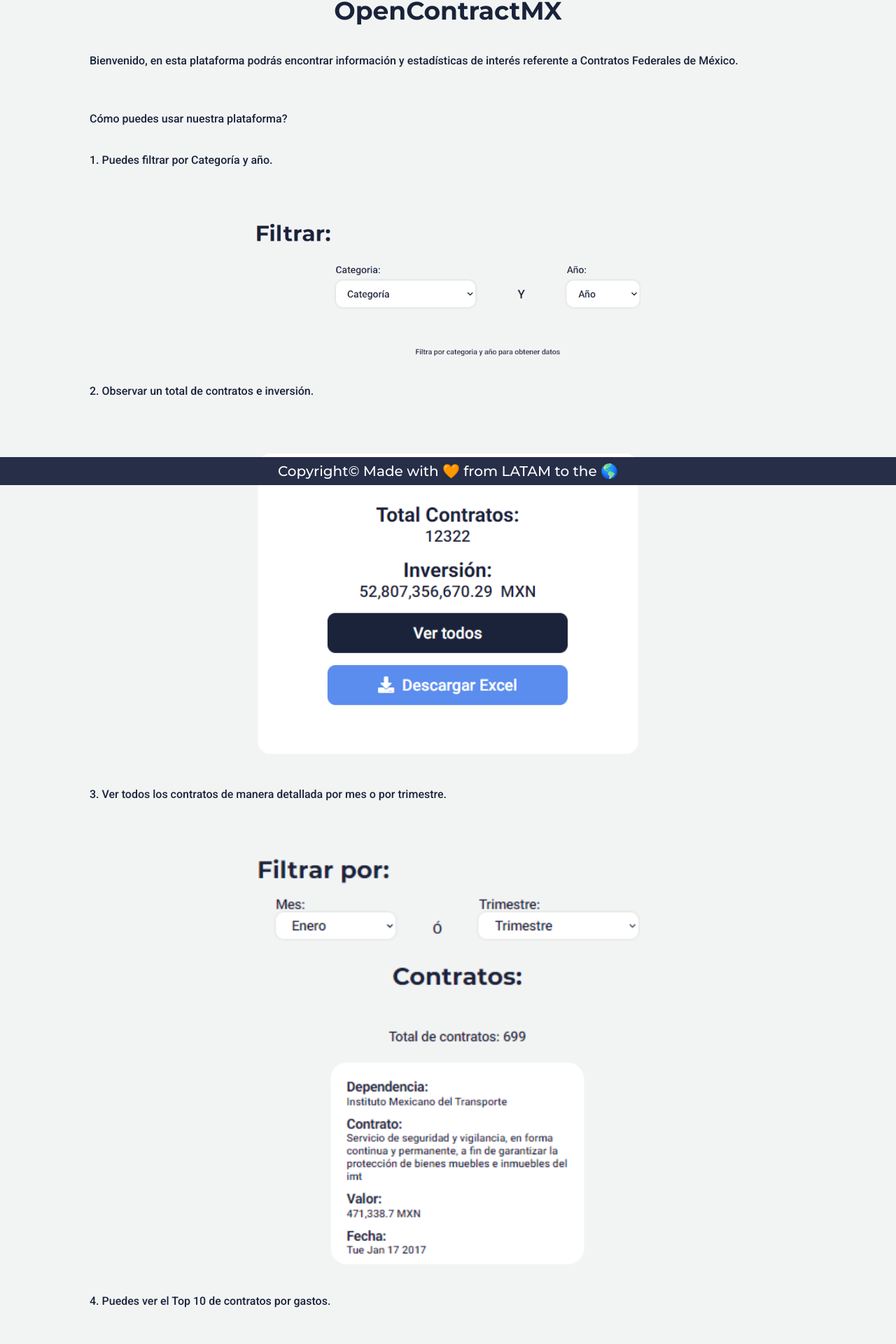
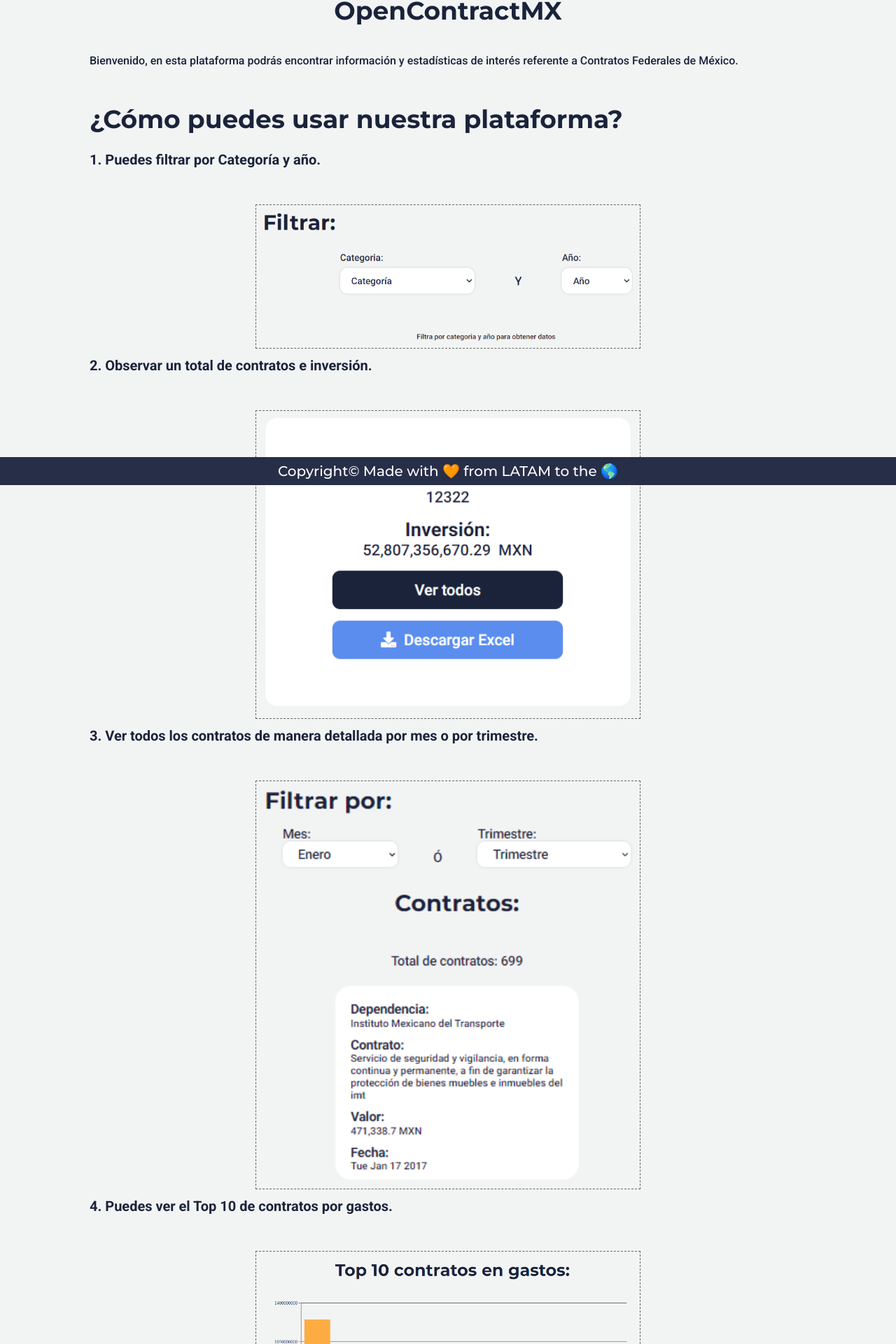
Before and after one commit to OpenContractMX/Font-End, a React (Create React App) app: page / in a window 1280 px wide. Shown: the part 107-2027 px from the top of the page at 70% size. Built offline with nearby package versions, Linux system fonts and the light colour scheme.

Commit message:
change stylos in the components to improve their UI and UX.

```diff
--- a/src/components/charts-contracts-expenses/ChartsContractsExpenses.jsx
+++ b/src/components/charts-contracts-expenses/ChartsContractsExpenses.jsx
@@ -70,6 +70,12 @@ export const ChartsContractsExpenses = ({ contractsChars }) => {
             <Bar dataKey="inversion" fill={"#fdac41"} />
           </BarChart>
         </ResponsiveContainer>
+        <p className="container__contract-expense--expenses-wrap-description">
+          En la grafica podran observar el top 10 de los contratos mas costos de
+          la categoria y año seleccionado. <strong> Sobre el eje X</strong>{" "}
+          veran el ID de cada contrato, <strong> sobre el eje Y </strong>se
+          muestra el costo total de dicho contrato.
+        </p>
       </div>
       <div className="container__contract-expense--wrap">
         {contracts[0].amount !== 0
--- a/src/components/charts-contracts-expenses/ChartsContractsExpenses.scss
+++ b/src/components/charts-contracts-expenses/ChartsContractsExpenses.scss
@@ -16,6 +16,13 @@
   }
   &--expenses-wrap {
     width: 80%;
+
+    &-description {
+      text-align: center;
+      color: $color-dark-primary;
+      @include ParagraphsTablet;
+      opacity: 0.9;
+    }
   }
   &--chart {
     width: 280px;
--- a/src/components/contrac-per-month/ContractPerMonth.jsx
+++ b/src/components/contrac-per-month/ContractPerMonth.jsx
@@ -100,6 +100,13 @@ export const ContractPerMonth = ({ contractsChars }) => {
             />
           </LineChart>
         </ResponsiveContainer>
+        <p className="container__contract-month--chart-wrap-description">
+          En la grafica podran observar la cantidad de contratos que se
+          ejecutaron por mes de la categoria y año seleccionado.{" "}
+          <strong> Sobre el eje X</strong> se muestran los meses del año,{" "}
+          <strong> sobre el eje Y </strong>
+          veran el número de contratos ejecutados en ese mes.
+        </p>
       </div>
     </section>
   );
--- a/src/components/contrac-per-month/ContractPerMonth.scss
+++ b/src/components/contrac-per-month/ContractPerMonth.scss
@@ -17,6 +17,12 @@
   &--chart-wrap {
     width: 80%;
     margin-left: -40px;
+
+    &-description {
+      color: $color-dark-primary;
+      @include ParagraphsTablet;
+      opacity: 0.9;
+    }
   }
 
   &--chart {
--- a/src/components/filter-category/FilterCategory.jsx
+++ b/src/components/filter-category/FilterCategory.jsx
@@ -11,10 +11,6 @@ export const FilterCategory = ({ filter, setFilter }) => {
   };
 
   const categorys = [
-    {
-      key: "Categoría",
-      value: "Categoría",
-    },
     {
       key: "Seguridad",
       value: "seguridad",
@@ -61,7 +57,7 @@ export const FilterCategory = ({ filter, setFilter }) => {
     },
   ];
 
-  const years = ["Año", 2015, 2016, 2017, 2018];
+  const years = [2015, 2016, 2017, 2018];
 
   return (
     <section className="filter-category">
@@ -77,6 +73,9 @@ export const FilterCategory = ({ filter, setFilter }) => {
             onChange={handleOnChangeCategory}
             value={filter.category}
           >
+            <option key="Categoría" value="Categoría" selected hidden>
+              Categoría
+            </option>
             {categorys.map((category, index) => (
               <option key={index} value={category.value}>
                 {category.key}
@@ -95,6 +94,9 @@ export const FilterCategory = ({ filter, setFilter }) => {
             onChange={handleOnChangeYear}
             value={filter.year}
           >
+            <option key="Año" value="Año" selected hidden>
+              Año
+            </option>
             {years.map((year, index) => (
               <option key={index} value={year}>
                 {year}
--- a/src/pages/home/Home.jsx
+++ b/src/pages/home/Home.jsx
@@ -6,7 +6,6 @@ import topDiezComponentImg from "../../assets/img/top10.png";
 import contXmesComponentImg from "../../assets/img/contXmes.png";
 import ejecucionPromedioComponentImg from "../../assets/img/ejecProm.png";
 import verTodosComponentImg from "../../assets/img/verTodos.png";
-import chartHomeImg from "../../assets/img/chartHome.png";
 export const Home = () => {
   return (
     <main>
@@ -16,20 +15,20 @@ export const Home = () => {
           Bienvenido, en esta plataforma podrás encontrar información y
           estadísticas de interés referente a Contratos Federales de México.
         </h2>
-        <p className="home__paragraph--use">
-          Cómo puedes usar nuestra plataforma?
-        </p>
-        <p className="home__paragraph">
+        <h3 className="home__title--h3-question">
+          ¿Cómo puedes usar nuestra plataforma?
+        </h3>
+        <h3 className="home__title--h3">
           1. Puedes filtrar por Categoría y año.
-        </p>
+        </h3>
         <div className="home__container-example">
           <figure className="home__container-example--img">
             <img src={filtrarComponentImg} alt="Imagen ilustrativa paso 1" />
           </figure>
         </div>
-        <p className="home__paragraph">
+        <h3 className="home__title--h3">
           2. Observar un total de contratos e inversión.
-        </p>
+        </h3>
         <div className="home__container-example">
           <figure className="home__container-example--img">
             <img
@@ -38,35 +37,35 @@ export const Home = () => {
             />
           </figure>
         </div>
-        <p className="home__paragraph">
+        <h3 className="home__title--h3">
           3. Ver todos los contratos de manera detallada por mes o por
           trimestre.
-        </p>
+        </h3>
         <div className="home__container-example">
           <figure className="home__container-example--img">
             <img src={verTodosComponentImg} alt="Imagen ilustrativa paso 3" />
           </figure>
         </div>
-        <p className="home__paragraph">
+        <h3 className="home__title--h3">
           4. Puedes ver el Top 10 de contratos por gastos.
-        </p>
+        </h3>
         <div className="home__container-example">
           <figure className="home__container-example--img">
             <img src={topDiezComponentImg} alt="Imagen ilustrativa paso 4" />
           </figure>
         </div>
-        <p className="home__paragraph">
+        <h3 className="home__title--h3">
           5. Observar el número de contratos por mes.
-        </p>
+        </h3>
         <div className="home__container-example">
           <figure className="home__container-example--img">
             <img src={contXmesComponentImg} alt="Imagen ilustrativa paso 5" />
           </figure>
         </div>
-        <p className="home__paragraph">
+        <h3 className="home__title--h3">
           6. Y un tiempo de ejecución promedio para estos contratos de la
           categoría detallada.
-        </p>
+        </h3>
         <div className="home__container-example">
           <figure className="home__container-example--img">
             <img
@@ -90,11 +89,6 @@ export const Home = () => {
           </a>
           (Secretaria de Hacienda y Crédito Público).
         </p>
-        <div className="home__container-chart">
-          <figure className="home__container-chart--logo">
-            <img src={chartHomeImg} alt="Imagen del Home" />
-          </figure>
-        </div>
       </section>
     </main>
   );
--- a/src/pages/home/Home.scss
+++ b/src/pages/home/Home.scss
@@ -27,13 +27,17 @@ main {
     &__paragraph {
       @include ParagraphsMobile;
       color: $color-dark-primary;
-      margin: $sizeLogoMobile 0;
+      margin: 40px 0 70px 0;
     }
-
-    &__paragraph--use {
+    &__title--h3-question {
       color: $color-dark-primary;
-      margin: 24px 0 0 0;
+      @include tittleMobile;
+      margin: 12px 0;
+    }
+    &__title--h3 {
+      color: $color-dark-primary;
       @include subTittleMobile;
+      margin: 12px 0;
     }
 
     &__container-example {
@@ -46,6 +50,8 @@ main {
         margin-left: auto;
         margin-right: auto;
         display: block;
+        border: 1px dashed #676464;
+        padding: 10px;
         & img {
           margin-left: auto;
           margin-right: auto;
@@ -90,7 +96,6 @@ main {
       &__paragraph {
         @include ParagraphsTablet;
         color: $color-dark-primary;
-        margin: $sizeLogoTablet 0;
         &--link {
           color: $color-primary;
           &:hover {
@@ -111,3 +116,20 @@ main {
     }
   }
 }
+
+@media (min-width: 1024px) {
+  main {
+    & .home {
+      &__title--h3-question {
+        color: $color-dark-primary;
+        @include titleTablet;
+        margin: 12px 0;
+      }
+      &__title--h3 {
+        color: $color-dark-primary;
+        @include subTitleTablet;
+        margin: 12px 0;
+      }
+    }
+  }
+}
```
